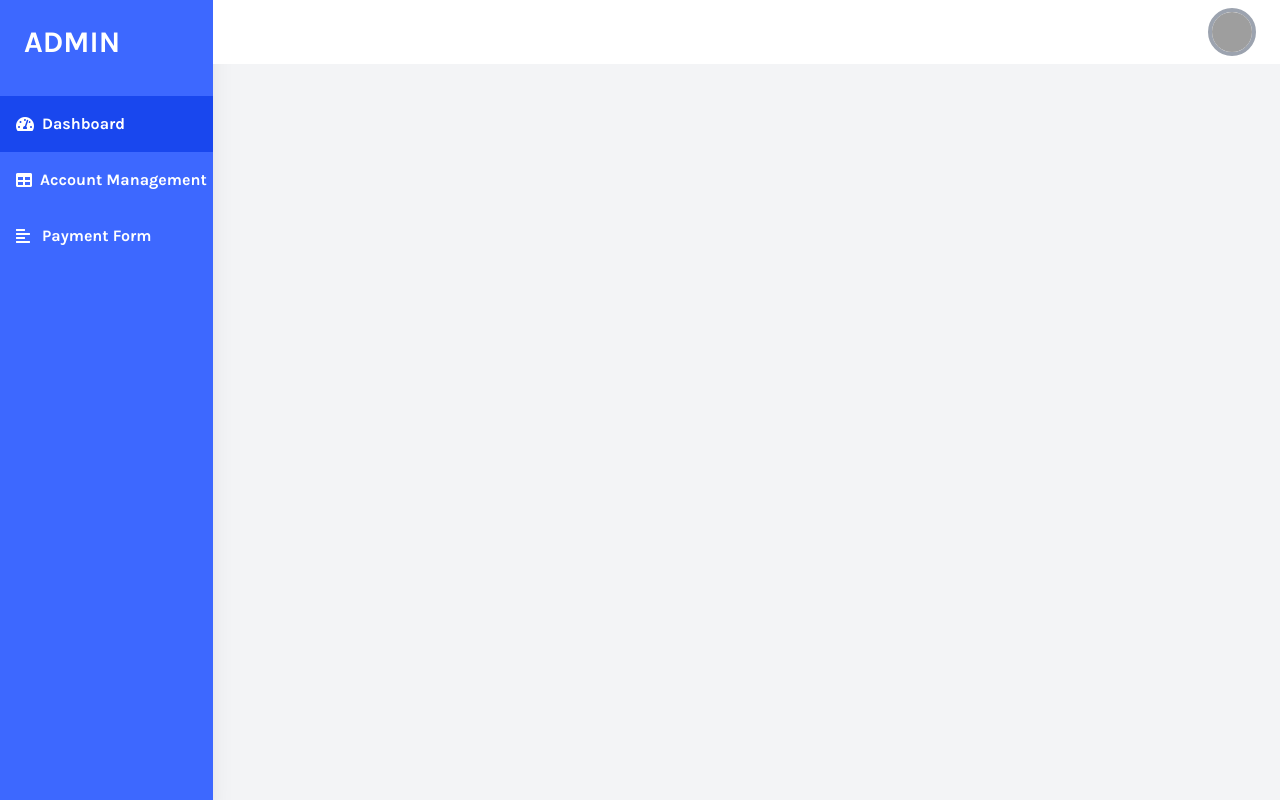
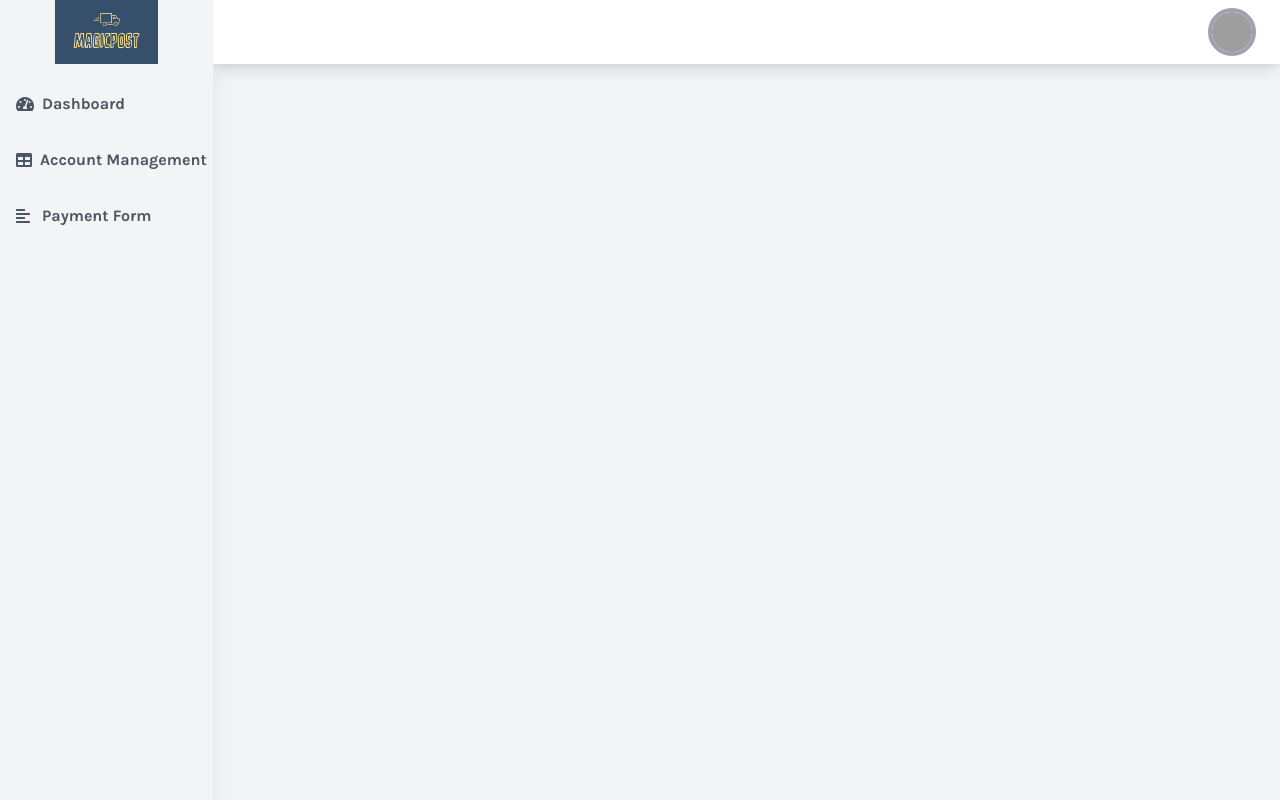
Before and after one commit to godjulius/magicpost, a React (Create React App) app in the folder frontend/: page /admin in a window 1280 px wide. Built offline with nearby package versions, Linux system fonts and the light colour scheme; grey boxes are pictures that could not be loaded.

Commit message:
Fix css Admin page

```diff
--- a/frontend/src/admin/DesktopHeader.js
+++ b/frontend/src/admin/DesktopHeader.js
@@ -4,7 +4,7 @@ const DesktopHeader = () => {
   const [isOpen, setIsOpen] = useState(false);
 
   return (
-    <header className="w-full items-center bg-white py-2 px-6 hidden sm:flex ">
+    <header className="w-full items-center bg-white py-2 px-6 hidden sm:flex shadow-lg">
       <div className="w-1/2"></div>
       <div className="relative w-1/2 flex justify-end">
         <button
--- a/frontend/src/admin/MobileHeader.js
+++ b/frontend/src/admin/MobileHeader.js
@@ -4,13 +4,13 @@ const MobileHeader = () => {
   const [isOpen, setIsOpen] = useState(false);
 
   return (
-    <header className={`w-full bg-sidebar py-5 px-6 sm:hidden`}>
+    <header className={`w-full bg-gray-100 py-5 px-6 sm:hidden`}>
       <div className="flex items-center justify-between">
         <Link
-          to="/admin/Dashboard"
-          className="text-white text-3xl font-semibold uppercase hover:text-gray-300"
+          to="/"
+          className="text-gray-500 text-3xl font-semibold uppercase hover:text-gray-700"
         >
-          Admin
+          <img src="./asset/Logo.png" alt="LOGO" className="h-8"></img>
         </Link>
         <button
           onClick={() => setIsOpen(!isOpen)}
--- a/frontend/src/admin/Navbar.js
+++ b/frontend/src/admin/Navbar.js
@@ -3,7 +3,7 @@ import React, { useState } from 'react';
 import { Link } from 'react-router-dom';
 
 const Navbar = ({ onTabChange }) => {
-  const [currentTab, setCurrentTab] = useState('dashboard');
+  const [currentTab, setCurrentTab] = useState('');
 
   const handleTabClick = (tab) => {
     setCurrentTab(tab);
@@ -11,15 +11,17 @@ const Navbar = ({ onTabChange }) => {
   };
 
   return (
-    <aside className="relative bg-sidebar h-screen w-64 hidden sm:block shadow-xl">
-      <div className="p-6">
-        <Link to="/" className="text-white text-3xl font-semibold uppercase hover:text-gray-300">Admin</Link>
+    <aside className="relative bg-gray-100 h-screen w-64 hidden sm:block shadow-xl">
+      <div className="">
+        <Link to="/" className="text-gray-600 text-3xl font-semibold uppercase hover:text-gray-300">
+          <img src="./asset/Logo.png" alt="LOGO" className="h-16 mx-auto"></img>
+        </Link>
       </div>
-      <nav className="text-white text-base font-semibold pt-3">
+      <nav className="text-gray-600 text-base font-semibold pt-3">
         <Link
           to="/admin/Dashboard"
           onClick={() => handleTabClick('dashboard')}
-          className={`flex items-center ${currentTab === 'dashboard' ? 'active-nav-link' : 'nav-item'} text-white py-4 pl-4 nav-item w-full ${currentTab === 'dashboard' ? 'bg-blue-700' : 'hover:bg-blue-700'}`}
+          className={`flex items-center ${currentTab === 'dashboard' ? 'active-nav-link' : 'nav-item'} text-gray-600 py-4 pl-4 nav-item w-full ${currentTab === 'dashboard' ? 'bg-gray-300' : 'hover:bg-gray-300'}`}
         >
           <i className="fas fa-tachometer-alt mr-2"></i>
           Dashboard
@@ -27,7 +29,7 @@ const Navbar = ({ onTabChange }) => {
         <Link
           to="/admin/AccountManagement"
           onClick={() => handleTabClick('accountManagement')}
-          className={`flex items-center ${currentTab === 'accountManagement' ? 'active-nav-item' : 'nav-item'} text-white py-4 pl-4 nav-item w-full ${currentTab === 'accountManagement' ? 'bg-blue-700' : 'hover:bg-blue-700'}`}
+          className={`flex items-center ${currentTab === 'accountManagement' ? 'active-nav-item' : 'nav-item'} text-gray-600 py-4 pl-4 nav-item w-full ${currentTab === 'accountManagement' ? 'bg-gray-300' : 'hover:bg-gray-300'}`}
         >
           <i className="fas fa-table mr-2"></i>
           Account Management
@@ -35,7 +37,7 @@ const Navbar = ({ onTabChange }) => {
         <Link
           to="/admin/PaymentForm"
           onClick={() => handleTabClick('paymentForm')}
-          className={`flex items-center ${currentTab === 'paymentForm' ? 'active-nav-item' : 'nav-item'} text-white py-4 pl-4 nav-item w-full ${currentTab === 'paymentForm' ? 'bg-blue-700' : 'hover:bg-blue-700'}`}
+          className={`flex items-center ${currentTab === 'paymentForm' ? 'active-nav-item' : 'nav-item'} text-gray-600 py-4 pl-4 nav-item w-full ${currentTab === 'paymentForm' ? 'bg-gray-300' : 'hover:bg-gray-300'}`}
         >
           <i className="fas fa-align-left mr-3"></i>
           Payment Form
--- a/frontend/src/admin/admin.css
+++ b/frontend/src/admin/admin.css
@@ -23,14 +23,14 @@
     background: #0038fd;
 }
 
-.active-nav-link {
+/* .active-nav-link {
     background: #1947ee;
-}
+} */
 
 .nav-item:hover {
-    background: #1947ee;
+    /* background: #1947ee; */
 }
 
 .account-link:hover {
-    background: #3d68ff;
+    /* background: #3d68ff; */
 }
```
